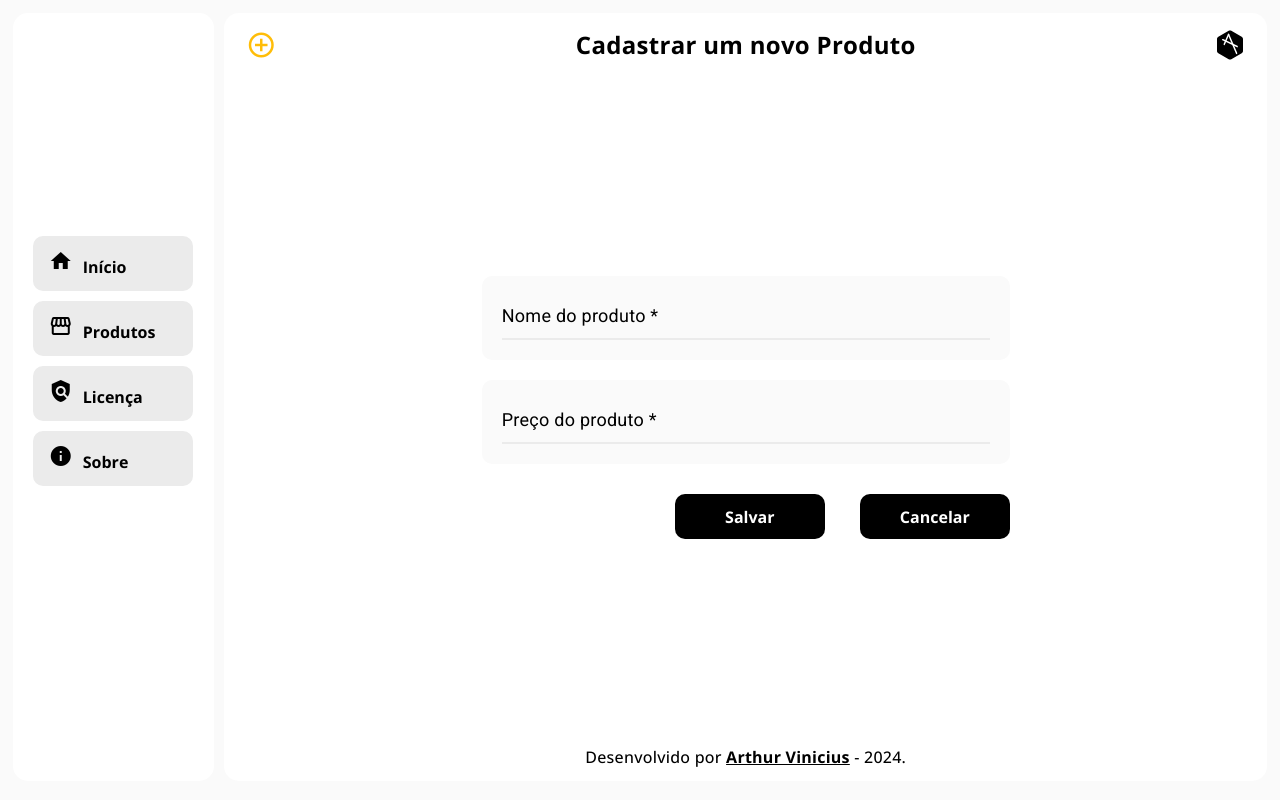
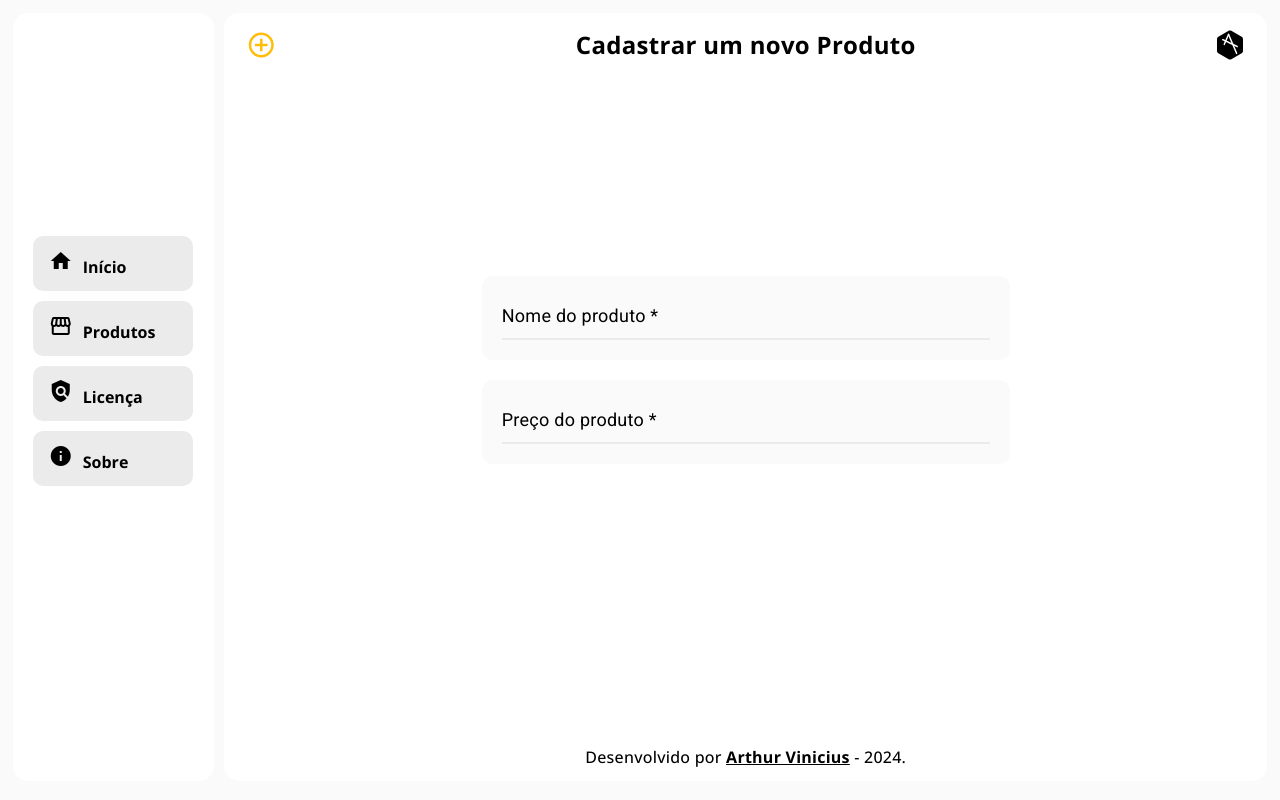
Before and after one commit to ArthurViniciusL/ARTHUR-CRUD-ANGULAR, an Angular app in the folder crud/frontend/: page /products/create in a window 1280 px wide. Built offline with nearby package versions, Linux system fonts and the light colour scheme.

Commit message:
Ajuste na cor dos botões

```diff
--- a/crud/frontend/src/app/components/product/product-create/product-create.component.ts
+++ b/crud/frontend/src/app/components/product/product-create/product-create.component.ts
@@ -20,7 +20,7 @@
     this.headerService.headerData = {
       title: 'Cadastrar um novo Produto',
       icon: 'add_circle_outline',
-      routeUrl: ''
+      routeUrl: '/products'
     }
   }
 
--- a/crud/frontend/src/app/components/product/product-delete/product-delete.component.css
+++ b/crud/frontend/src/app/components/product/product-delete/product-delete.component.css
@@ -1,6 +1,13 @@
 /* frontend/src/app/components/product/styles/... */
-
 #btn_delete {
     margin-right: 35px;
     background-color: #ff0000;
 }
+
+#cancel {
+    background-color: black;
+}
+
+#cancel:hover {
+    background-color: var(--crudIconViewRed);
+}
--- a/crud/frontend/src/app/components/product/product-table/product-table.component.css
+++ b/crud/frontend/src/app/components/product/product-table/product-table.component.css
@@ -1,5 +1,6 @@
 table,
 tr {
+
   color: #000000;
   background-color: #ffffff;
 
@@ -7,13 +8,18 @@
 }
 
 .abc {
-  border-bottom: 0.1px solid red; /* Altere a largura e a cor conforme necessário */
+  border-bottom: 0.1px solid red;
+  /* Altere a largura e a cor conforme necessário */
 
 }
 
 th {
-  border: 0.5px;
+  text-align: center;
   border-radius: 10px;
-  border-color: blue;
-  border-style: solid;
+  /* border-color: 0.6px blue solid; */
+
 }
+
+.customize-buttons {
+  background-color: red;
+}
--- a/crud/frontend/src/app/components/product/product-table/product-table.component.html
+++ b/crud/frontend/src/app/components/product/product-table/product-table.component.html
@@ -23,14 +23,15 @@
 
     <!-- Action Column -->
     <ng-container matColumnDef="action">
-      <th mat-header-cell *matHeaderCellDef>Ações</th>
+      <th mat-header-cell *matHeaderCellDef></th>
+
       <td class="abc" mat-cell *matCellDef="let row">
-        <button>
+        <button id="edit" class="customize-buttons">
           <a routerLink="/products/update/{{row.id}}">
             <i class="material-icons">edit</i>
           </a>
         </button>
-        <button>
+        <button id="delete" class="customize-buttons">
           <a routerLink="/products/delete/{{row.id}}">
             <i class="material-icons">delete</i>
           </a>
--- a/crud/frontend/src/app/components/product/product-table/product-table.component.ts
+++ b/crud/frontend/src/app/components/product/product-table/product-table.component.ts
@@ -6,7 +6,7 @@
 @Component({
   selector: 'app-product-table',
   templateUrl: './product-table.component.html',
-  styleUrl: './product-table.component.css'
+  styleUrls: ['./product-table.component.css','/src/app/components/product/styles/products-forms-styles.css', '/src/app/components/product/styles/products-forms-buttons-styles.css', '/src/styles.css']
 })
 export class ProductTableComponent implements AfterViewInit {
   @ViewChild(MatPaginator) paginator!: MatPaginator;
--- a/crud/frontend/src/app/components/product/product-update/product-update.component.css
+++ b/crud/frontend/src/app/components/product/product-update/product-update.component.css
@@ -1 +1,19 @@
 /* frontend/src/app/components/product/styles/... */
+
+#confirm {
+    margin-right: 35px;
+    background-color: black;
+}
+
+#cancel {
+    background-color: black;
+}
+
+#confirm:hover {
+    background-color: var(--crudIconViewBlue);
+}
+
+#cancel:hover {
+    /* opacity: 1; */
+    background-color: var(--crudIconViewRed);
+}
--- a/crud/frontend/src/app/components/product/styles/products-forms-buttons-styles.css
+++ b/crud/frontend/src/app/components/product/styles/products-forms-buttons-styles.css
@@ -16,32 +16,12 @@
     font-weight: bold;
     font-family: var(--crudFontStyle);
     border-radius: var(--crudComponentBorderRadius);
-    background-color: black;
+    background-color: transparent;
 
     transition: all 0.4 ease-out;
 }
 
 .customize-buttons:hover {
     font-size: large;
+    background-color: var(--crudComponentBackground);
 }
-
-#confirm {
-    margin-right: 35px;
-    /* opacity: 0.9; */
-}
-
-/* #cancel {
-    opacity: 0.8;
-} */
-
-#confirm:hover {
-    background-color: var(--crudIconViewBlue);
-    /* opacity: 1; */
-
-
-}
-
-#cancel:hover {
-    /* opacity: 1; */
-    background-color: var(--crudIconViewRed);
-}
```
